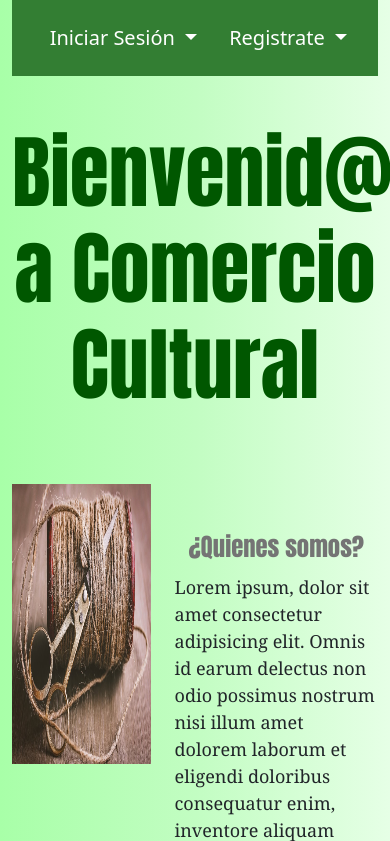
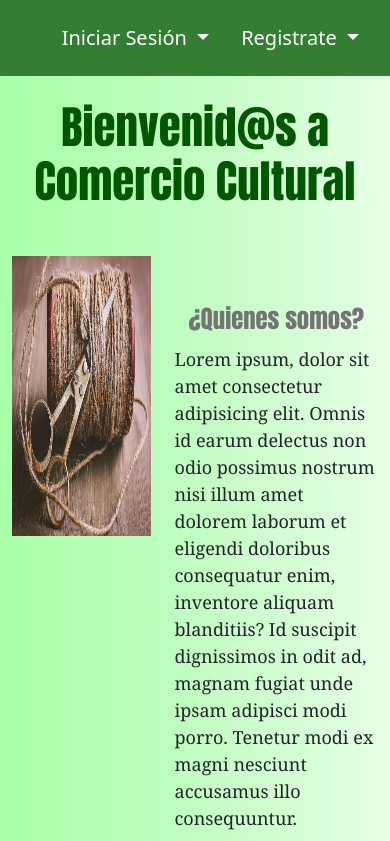
Before and after one commit to Pucelana/my_project_flask, a Flask app: page / in a window 390 px wide; the page is wider, and only the part inside the window is pictured. Shown: the top 841 px of that part. Run offline with Flask 3, Linux system fonts and the light colour scheme; some libraries are stand-ins or nearby versions.

Commit message:
responsive

```diff
--- a/static/css/estilo.css
+++ b/static/css/estilo.css
@@ -60,6 +60,12 @@
     font-family: Impact, Haettenschweiler, 'Arial Narrow Bold', sans-serif;
     color: #005700;
     font-size: 80px;
+}
+/* Estilo de h1_sit_home para pantallas mas pequeñas */
+@media(max-width: 468px){
+    #h1_sit_home{
+        font-size: 45px;
+    }
 }
 .h2_sit_home{
     font-family: Impact, Haettenschweiler, 'Arial Narrow Bold', sans-serif;
--- a/templates/sitio/home_sitio.html
+++ b/templates/sitio/home_sitio.html
@@ -12,7 +12,7 @@
   <link href="{{ url_for('static', filename='css/estilo.css') }}" rel="stylesheet" type="text/css">
 </head>
 <body id="body_1">
-  <header class="container-fluid">
+  <header>
     <nav class="nav justify-content-end home_sitio">
       <li class="nav-item dropdown">
         <a class="nav-link dropdown-toggle text-white fs-5" href="#" role="button" data-bs-toggle="dropdown" aria-expanded="false">
@@ -33,7 +33,7 @@
         </ul>
       </li>
     </nav>
-    <h1 class="text-center my-5" id="h1_sit_home">Bienvenid@s a Comercio Cultural</h1>
+    <h1 class="text-center my-4" id="h1_sit_home">Bienvenid@s a Comercio Cultural</h1>
   </header>
   <main>
     <section class="container-lg pt-4">
```
